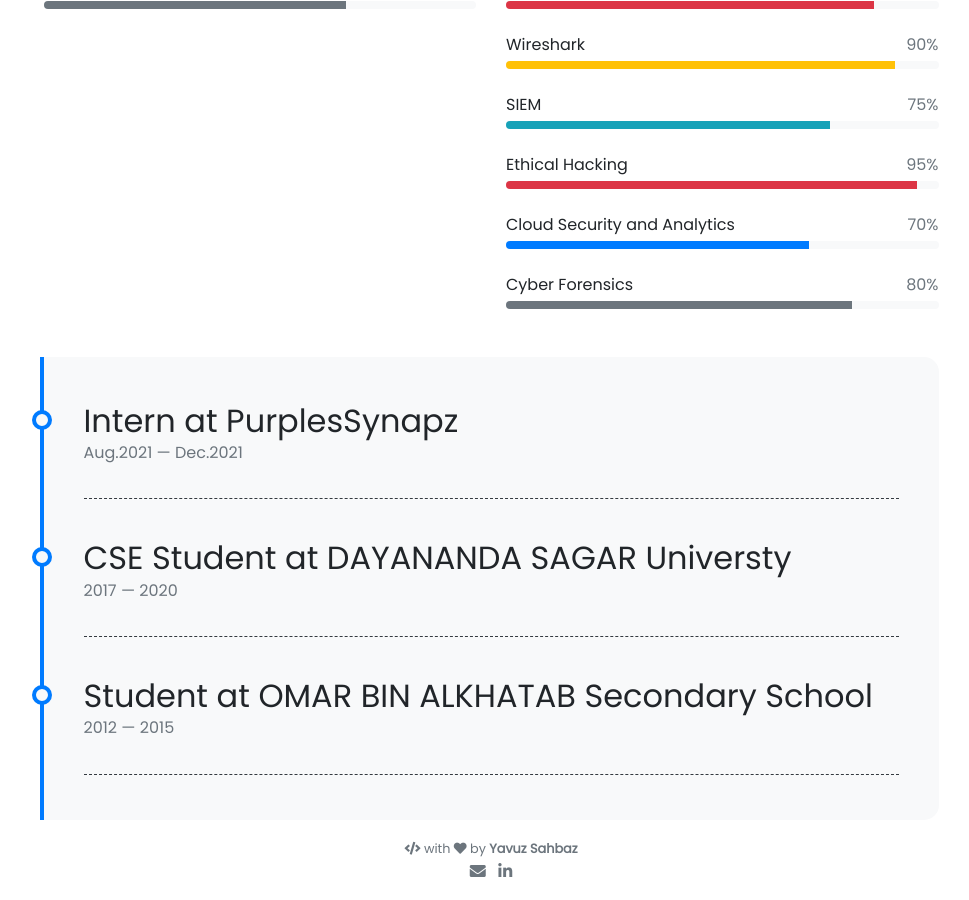
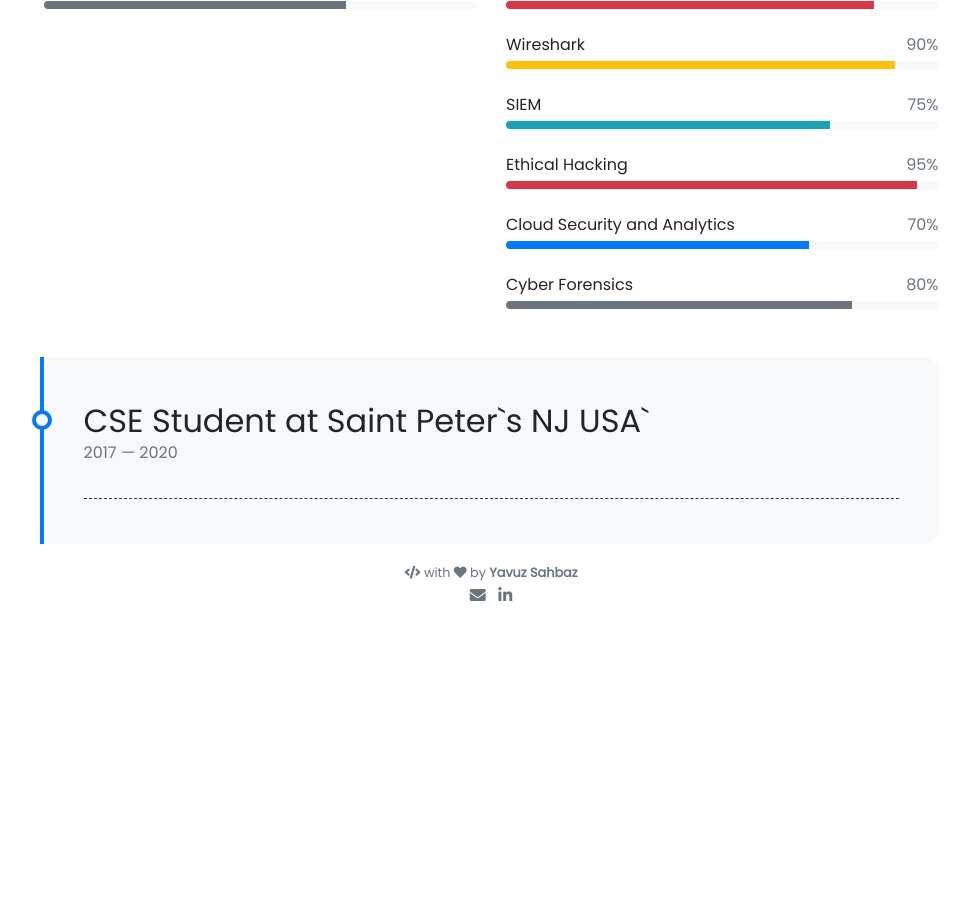
Before and after one commit to YavuzSahbaz/yavuzsahbaz.github.io, a Jekyll site: the page built from pages/about.md, in a window 1280 px wide and 900 px high, scrolled down 668 px. Shown: the whole window, without its empty margins (149-1118 px from the left). Built offline with Jekyll 4.4.1, drawn with Linux system fonts in a browser that asks for light colours; nearby versions of some CDN libraries; emoji names are drawn with the system emoji font; after the commit the page ends 1292 px from its top, so only the background shows below that.

Commit message:
Update timeline.yml

```diff
--- a/_data/timeline.yml
+++ b/_data/timeline.yml
@@ -1,14 +1,5 @@
-- title: Intern at PurplesSynapz
-  from: Aug.2021
-  to: Dec.2021
-  # description:
 
-- title: CSE Student at DAYANANDA SAGAR Universty
+- title: CSE Student at Saint Peter`s NJ USA`
   from: 2017
   to: 2020
  # description:
-
-- title: Student at OMAR BIN ALKHATAB Secondary School
-  from: 2012
-  to: 2015
-  #description:
```
